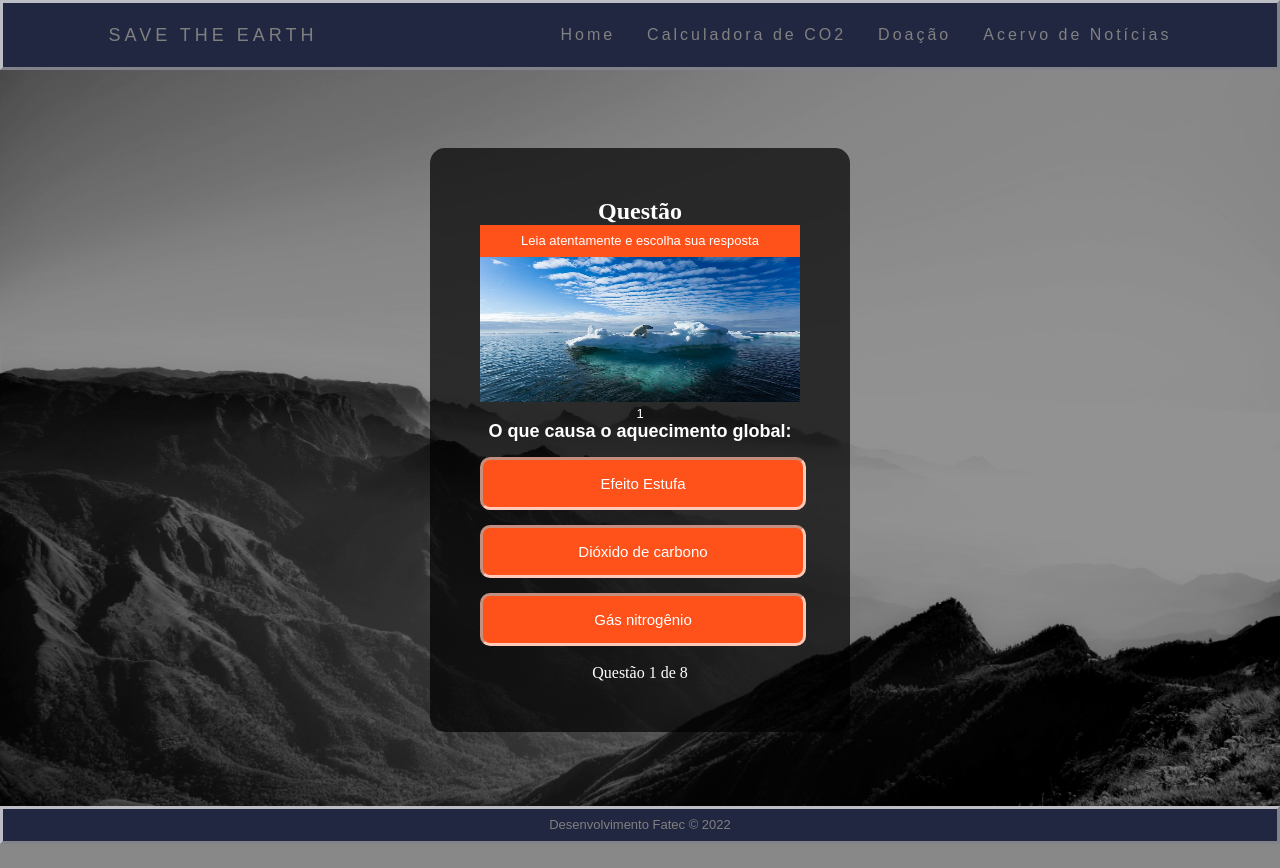
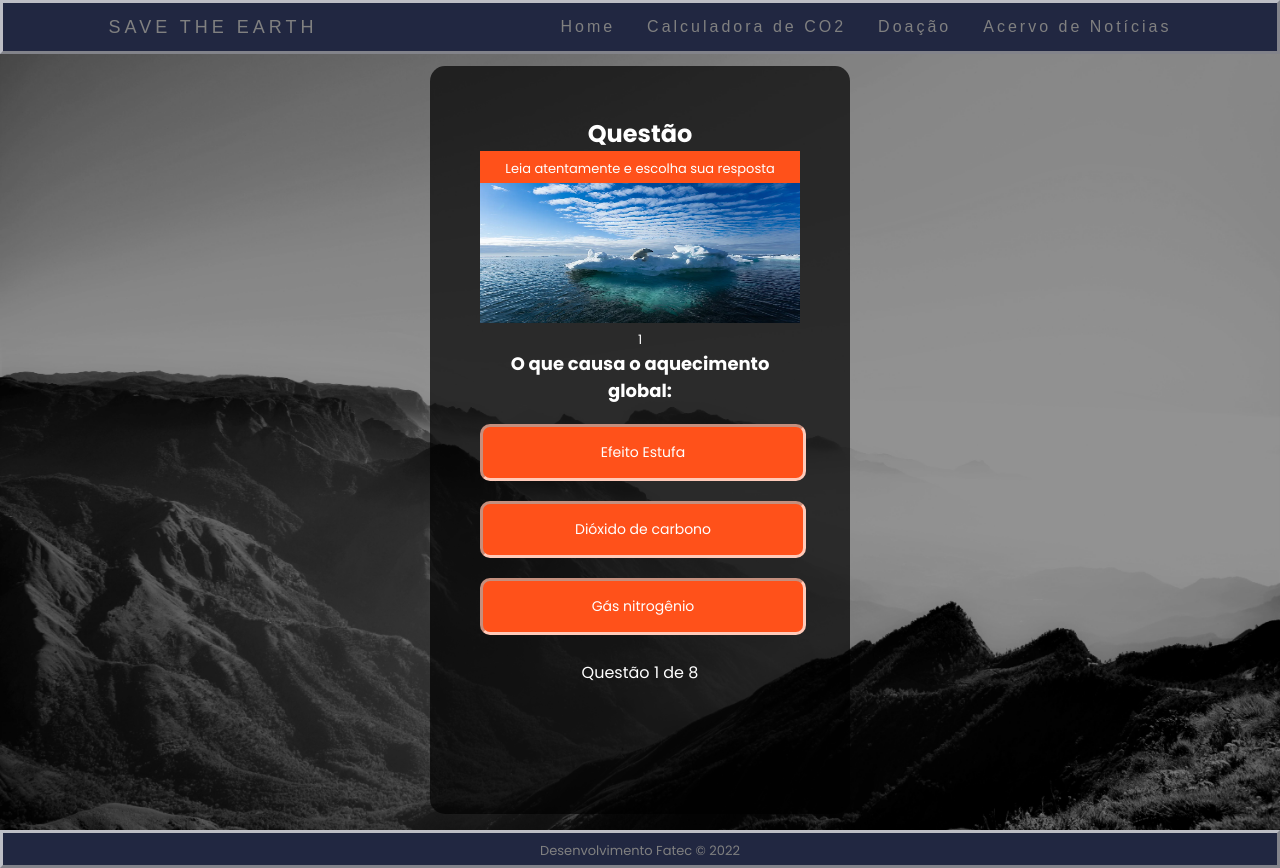
Before and after one commit to MarcosGuedess/PI_2Semestre, a PHP site: page /Index_quiz.html in a window 1280 px wide. Before the commit the page ends 844 px from the top, so only its background shows below. Run offline with PHP 8.4, Linux system fonts and the light colour scheme.

Commit message:
Fix it
Alguns ajustes necessários realizados

```diff
--- a/Quiz_code/Quiz_projeto/Index_quiz.html
+++ b/Quiz_code/Quiz_projeto/Index_quiz.html
@@ -6,6 +6,7 @@
     <meta name="viewport" content="width=device-width, initial-scale=1.0">
     <title>Quiz interativo</title>
     <link rel="stylesheet" href="style_quiz.css">
+    <link href="https://fonts.googleapis.com/css2?family=Poppins:wght@100;200;300;400;500;600;700;800;900&display=swap" rel="stylesheet">
 </head>
 <body class="quiz">
     <header>
@@ -54,6 +55,13 @@
             <br>
             <article id='aviso'>Questão <span id='numero'></span> de <span id='total'></span></article>
 
+            <article class='opcao' onclick=location.reload()>
+                Jogar novamente
+            </article>
+
+            <article class='opc' onclick="location.href='index.php'">
+                Sair
+            </article>
 
 
         </section>
--- a/Quiz_code/Quiz_projeto/Quiz/quiz.js
+++ b/Quiz_code/Quiz_projeto/Quiz/quiz.js
@@ -23,6 +23,10 @@ let c = document.querySelector('#c')
 //article class questoes
 let articleImagem   = document.querySelector('.imagem')
 let articleQuestoes = document.querySelector('.questoes')
+let articleOpcao    = document.querySelector('.opcao')
+let articleOpc      = document.querySelector('.opc')
+articleOpcao.style.display = 'none'
+articleOpc.style.display   = 'none'
 
 //ol li com alternativas
 let alternativas = document.querySelector('#alternativas')
@@ -83,7 +87,7 @@ const q5 = {
     pergunta     : "No dia a dia, precisamos:",
     alternativaA : "Reutilizar lixo orgânico",
     alternativaB : "Separar o lixo para reciclagem",
-    alternativaC : "Comprar somente produtos com o selo greenwashing",
+    alternativaC : "Comprar produtos com selo greenwashing",
     correta      : "Separar o lixo para reciclagem",
 }
 
@@ -237,6 +241,8 @@ function fimDoJogo(){
 
     //Esconder article
     articleQuestoes.style.display = 'none'
+    articleOpcao.style.display = 'block'
+    articleOpc.style.display   = 'block'
 
     //setTimeout(function(){
         ///pontos = 0 //Zerar placar
--- a/Quiz_code/Quiz_projeto/style_quiz.css
+++ b/Quiz_code/Quiz_projeto/style_quiz.css
@@ -1,3 +1,5 @@
+@import url("https://fonts.googleapis.com/css?family=Open+Sans:100,200,300,400,500,600,700,800,900");
+
 *{
     margin: 0;
     padding: 0;
@@ -29,7 +31,7 @@
     align-items: center;
     font-family: Arial, Helvetica, sans-serif;
     background-color: #212741;
-    height: 8vh;
+    height: 6vh;
     border:rgba(255, 254, 254, 0.7);
     border-style:outset;
 }
@@ -37,7 +39,7 @@
 .quiz main{
     background: url("Images/Background.jpg") no-repeat center center;
     background-size: cover;
-    height: 92vh;
+    height: 97vh;
 }
 
 .quiz footer{
@@ -58,6 +60,8 @@
 }
 
 .container{
+    font-family: 'Poppins', sans-serif;
+    height: 81vh;
     background-color: rgba(0, 0, 0, 0.7);
     position: absolute;
     top: 55%;
@@ -65,19 +69,19 @@
     transform: translate(-50%, -50%);
     padding: 50px;
     border-radius: 15px;
-    color: white;
+    color: #fff;
     width: 320px;
     text-align: center;
 }
 
 .container img{
     width: 320px;
-    height: 145px;
+    height: 140px;
 }
 
 
 .respostas{
-    font-family: Arial, Helvetica, sans-serif;
+    font-family: 'Poppins', sans-serif;
     list-style-type: none;
     background-color: #ff511a;
     border:rgba(255, 254, 254, 0.7);
@@ -87,8 +91,8 @@
     padding-right: 0px;
     width: 100%;
     border-radius: 10px;
-    color: white;
-    font-size: 15px;
+    color: #fff;;
+    font-size: 14px;
     cursor: pointer;
 }
 
@@ -103,8 +107,8 @@
     text-align: center;
     background-color: #ff511a;
     height: 2vh;
-    font-family: Arial, Helvetica, sans-serif;
-    color: white;
+    font-family: 'Poppins', sans-serif;
+    color: #fff;;
     padding: 8px;
     font-size: 13px;
 
@@ -120,5 +124,53 @@
 
 .questoes{
     font-size: 13px;
-    font-family: Arial, Helvetica, sans-serif;
+    font-family: 'Poppins', sans-serif;
 }
+
+.opcao{
+    margin-top: 48px;
+    font-family: 'Poppins', sans-serif;
+    list-style-type: none;
+    background-color: #ff511a;
+    border:rgba(255, 254, 254, 0.7);
+    border-style:inset;
+    padding: 15px;
+    padding-left: 0px;
+    padding-right: 0px;
+    width: 100%;
+    border-radius: 10px;
+    color: #fff;;
+    font-size: 15px;
+    cursor: pointer;
+}
+
+.opc{
+    margin-top: 24px;
+    font-family: 'Poppins', sans-serif;
+    list-style-type: none;
+    background-color: #ff511a;
+    border:rgba(255, 254, 254, 0.7);
+    border-style:inset;
+    padding: 15px;
+    padding-left: 0px;
+    padding-right: 0px;
+    width: 100%;
+    border-radius: 10px;
+    color: #fff;;
+    font-size: 15px;
+    cursor: pointer;
+}
+
+.opcao:hover{
+    background-color: rgba(255, 99, 70, 0.670);
+    border:rgba(255, 99, 70, 0.670);
+    border-style: outset;
+    color: black;
+}
+
+.opc:hover{
+    background-color: rgba(255, 99, 70, 0.670);
+    border:rgba(255, 99, 70, 0.670);
+    border-style: outset;
+    color: black;
+}
```
